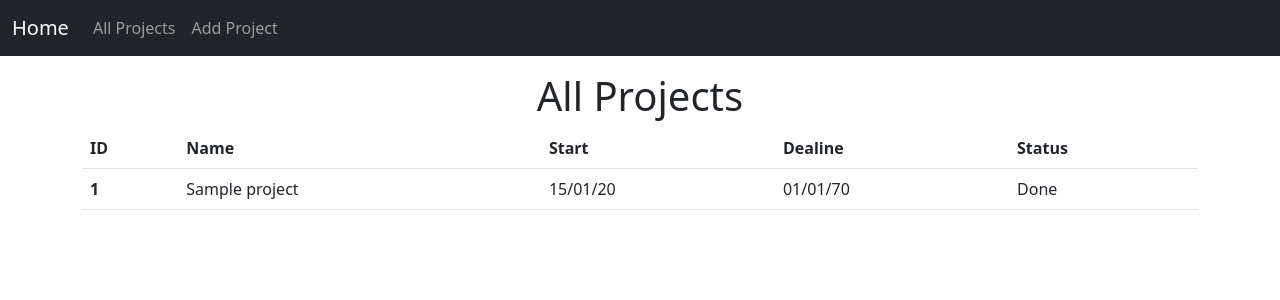
After one commit to UltraViolet33/projects-manager-php, a PHP site: page /allProjects.php in a window 1280 px wide. The commit adds this page. Shown: the top 300 px of the page. Run offline with PHP 8.4, Linux system fonts and the light colour scheme; tables that the repository leaves empty or names only in its code hold one stand-in row (values such as "Sample post").

Commit message:
display all projects

```diff
--- /dev/null
+++ b/allProjects.php
@@ -0,0 +1,42 @@
+<?php require_once('./inc/header.php');
+$allProjects = $project->getAllProjects();
+?>
+<div class="container my-3">
+    <div class="row">
+        <div class="col-12">
+            <h1 class="text-center">All Projects</h1>
+        </div>
+    </div>
+    <div class="row">
+        <div class="col-12">
+            <table class="table">
+                <thead>
+                    <tr>
+                        <th scope="col">ID</th>
+                        <th scope="col">Name</th>
+                        <th scope="col">Start</th>
+                        <th scope="col">Dealine</th>
+                        <th scope="col">Status</th>
+                    </tr>
+                </thead>
+                <tbody>
+
+                    <?php foreach ($allProjects as $project) : ?>
+                        <?php $deadline = date('d/m/y', strtotime($project->deadline));
+                        $date = date('d/m/y', strtotime($project->created_at));
+                        $status = $project->is_done ? "Done" : "Not done yet";
+                        ?>
+                        <tr>
+                            <th scope="row"><?= $project->id_project ?></th>
+                            <td><?= $project->name ?></td>
+                            <td><?= $date ?></td>
+                            <td><?= $deadline ?></td>
+                            <td><?= $status ?></td>
+                        </tr>
+                    <?php endforeach; ?>
+                </tbody>
+            </table>
+        </div>
+    </div>
+</div>
+<?php require_once('./inc/footer.php'); ?>
--- a/core/classes/Project.class.php
+++ b/core/classes/Project.class.php
@@ -25,6 +25,12 @@ class Project
         }
 
         return true;
+    }
+
+    public function getAllProjects()
+    {
+        $sql = "SELECT * FROM projects ORDER BY created_at DESC";
+        return $this->con->read($sql);
     }
 
 
--- a/inc/header.php
+++ b/inc/header.php
@@ -26,7 +26,7 @@ $project = new Project();
             <div class="collapse navbar-collapse" id="navbarNav">
                 <ul class="navbar-nav">
                     <li class="nav-item">
-                        <a class="nav-link" href="#">All Projects</a>
+                        <a class="nav-link" href="./allProjects.php">All Projects</a>
                     </li>
                     <li class="nav-item">
                         <a class="nav-link" aria-current="page" href="./createProject.php">Add Project</a>
```
